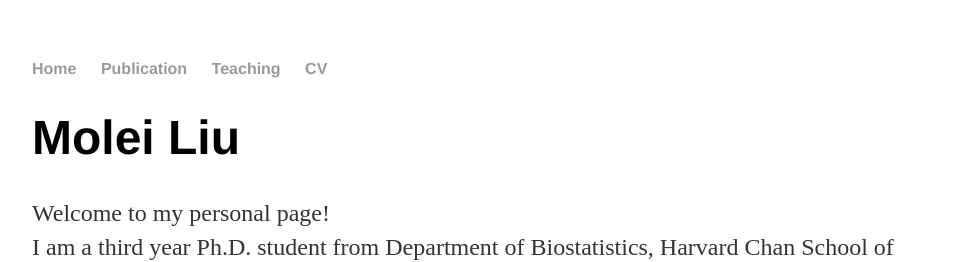
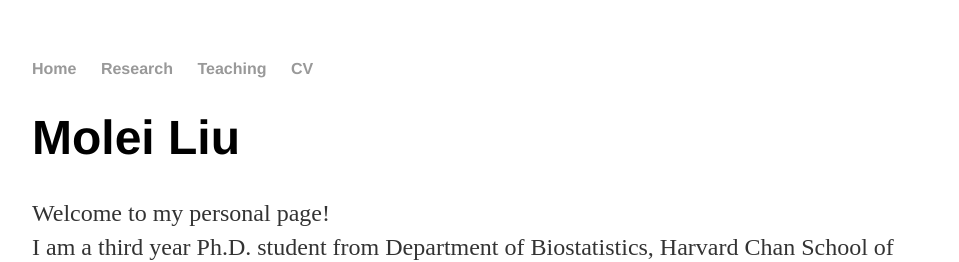
Before and after one commit to moleibobliu/moleibobliu.github.io, a Jekyll site: the page built from index.html, in a window 1280 px wide. Shown: the top 262 px of the page, without its empty margins (160-1119 px from the left). Built offline with Jekyll 4.4.1, drawn with Linux system fonts in a browser that asks for light colours.

Commit message:
Update default.html

```diff
--- a/_layouts/default.html
+++ b/_layouts/default.html
@@ -9,7 +9,7 @@
 			<nav>
 	    		<ul>
 	        		<li><a href="/">Home</a></li>
-		        	<li><a href="/pub">Publication</a></li>
+		        	<li><a href="/pub">Research</a></li>
 	        		<li><a href="/teaching">Teaching</a></li>
 	        		<li><a href="/cv">CV</a></li>
 	    		</ul>
```
